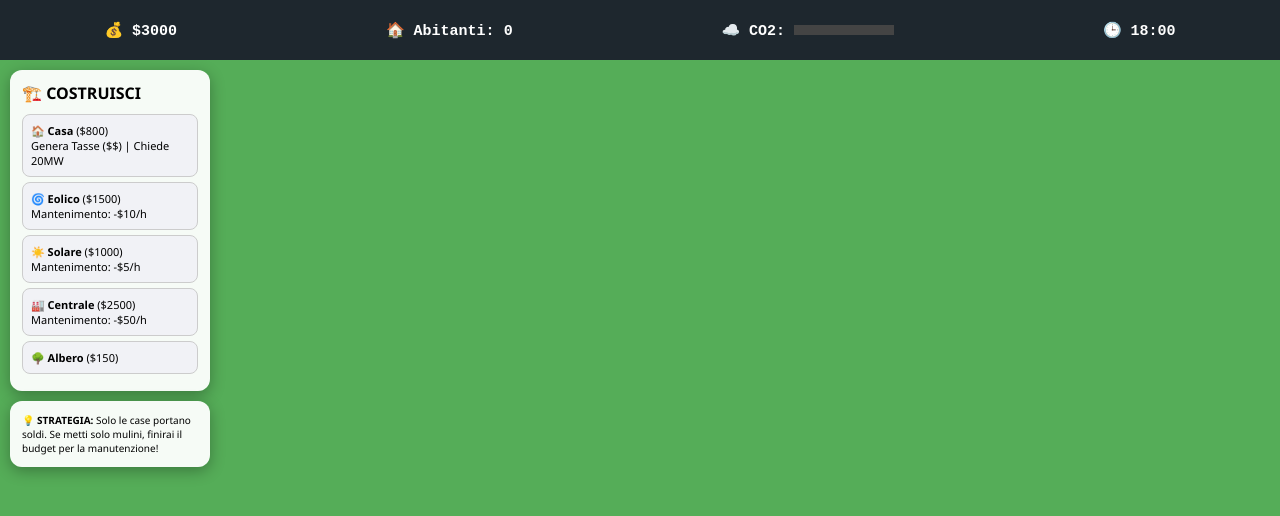
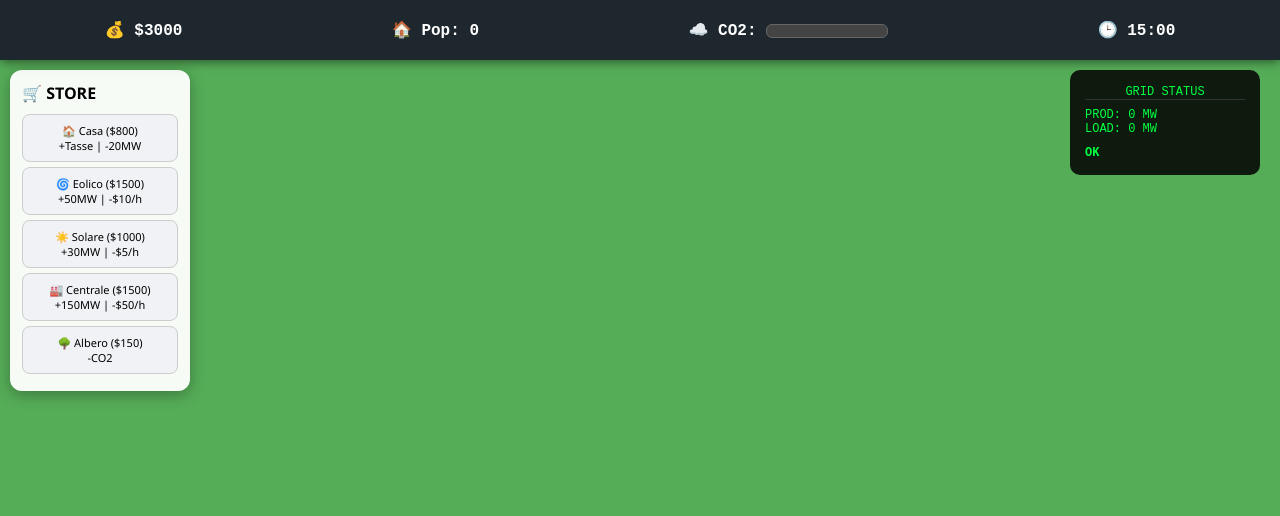
Before and after one commit to tedeschi-s/EcoGridSim_pwa, a plain HTML site: page index.html in a window 1280 px wide. Drawn offline with Linux system fonts and the light colour scheme.

Commit message:
Update index.html

```diff
--- a/index.html
+++ b/index.html
@@ -3,52 +3,90 @@
 <head>
     <meta charset="UTF-8">
     <meta name="viewport" content="width=device-width, initial-scale=1.0">
-    <title>EcoGrid - Strategic Balance</title>
+    <title>EcoGrid - Strategy Edition</title>
     <style>
-        /* (Stili precedenti mantenuti e ottimizzati) */
         :root { --wind-speed: 2s; --window-light: transparent; }
         body, html { margin: 0; padding: 0; width: 100%; height: 100%; overflow: hidden; font-family: 'Segoe UI', sans-serif; background: #2d3436; }
-        #top-bar { position: absolute; top: 0; left: 0; width: 100%; height: 60px; background: #1e272e; color: white; display: flex; align-items: center; justify-content: space-around; z-index: 3000; }
-        .stat { font-family: monospace; font-size: 15px; font-weight: bold; }
+
+        /* BARRA SUPERIORE */
+        #top-bar {
+            position: absolute; top: 0; left: 0; width: 100%; height: 60px;
+            background: #1e272e; color: white; display: flex; align-items: center;
+            justify-content: space-around; z-index: 3000; box-shadow: 0 2px 10px rgba(0,0,0,0.5);
+        }
+        .stat { font-family: monospace; font-size: 16px; font-weight: bold; }
+        #co2-bar { width: 120px; height: 12px; background: #444; border-radius: 6px; display: inline-block; overflow: hidden; border: 1px solid #666; vertical-align: middle; }
         #co2-fill { height: 100%; width: 0%; background: #ff7675; transition: 0.5s; }
-        #side-panel { position: absolute; left: 10px; top: 70px; width: 200px; z-index: 2500; display: flex; flex-direction: column; gap: 10px; }
+
+        /* STORE */
+        #side-panel {
+            position: absolute; left: 10px; top: 70px; width: 180px;
+            z-index: 2500; display: flex; flex-direction: column; gap: 10px;
+        }
         .ui-box { background: rgba(255,255,255,0.95); padding: 12px; border-radius: 12px; box-shadow: 0 4px 15px rgba(0,0,0,0.3); }
-        .store-item { background: #f1f2f6; border: 1px solid #ccc; border-radius: 8px; padding: 8px; margin-bottom: 5px; cursor: pointer; font-size: 11px; }
-        .store-item:hover { border-color: #2ecc71; }
-        #game-viewport { width: 100vw; height: 100vh; background: #55ad58; position: relative; overflow: hidden; }
-        .placed-asset { position: absolute; z-index: 100; cursor: grab; }
-        .overlay { display: none; position: fixed; top: 0; left: 0; width: 100%; height: 100%; z-index: 9999; color: white; flex-direction: column; align-items: center; justify-content: center; text-align: center; background: rgba(0,0,0,0.9); }
+        .store-item {
+            background: #f1f2f6; border: 1px solid #ccc; border-radius: 8px;
+            padding: 8px; margin-bottom: 5px; cursor: pointer; font-size: 11px; text-align: center;
+        }
+        .store-item:hover { border-color: #2ecc71; background: #e8f3eb; }
+
+        /* DASHBOARD CONSUMI */
+        #dashboard {
+            position: absolute; top: 70px; right: 20px;
+            background: rgba(0,0,0,0.85); color: #00ff41; padding: 15px;
+            border-radius: 10px; width: 160px; z-index: 2000; font-family: monospace; font-size: 12px;
+        }
+
+        /* MAPPA */
+        #game-viewport { width: 100vw; height: 100vh; background: #55ad58; position: relative; overflow: hidden; z-index: 1; }
+        .night-mode #game-viewport { background: #1a2a1a; filter: brightness(0.7); }
+
+        /* OGGETTI */
+        .placed-asset { position: absolute; z-index: 100; cursor: grab; user-select: none; }
+        .blades { transform-origin: center; animation: spin var(--wind-speed) linear infinite; }
+        @keyframes spin { from { transform: rotate(0deg); } to { transform: rotate(360deg); } }
+
+        /* OVERLAY */
+        .overlay {
+            display: none; position: fixed; top: 0; left: 0; width: 100%; height: 100%;
+            z-index: 9999; color: white; flex-direction: column; align-items: center; justify-content: center; text-align: center; background: rgba(0,0,0,0.9);
+        }
+        button { margin-top: 20px; padding: 10px 20px; cursor: pointer; border-radius: 20px; border: none; font-weight: bold; }
     </style>
 </head>
 <body>
 
 <div id="top-bar">
     <div class="stat">💰 $<span id="budget">3000</span></div>
-    <div class="stat">🏠 Abitanti: <span id="pop">0</span></div>
-    <div class="stat">☁️ CO2: <div style="width:100px; height:10px; background:#444; display:inline-block;"><div id="co2-fill"></div></div></div>
+    <div class="stat">🏠 Pop: <span id="pop">0</span></div>
+    <div class="stat">☁️ CO2: <div id="co2-bar"><div id="co2-fill"></div></div></div>
     <div class="stat">🕒 <span id="clock">12:00</span></div>
 </div>
 
 <div id="side-panel">
     <div class="ui-box">
-        <h4 style="margin:0 0 10px 0;">🏗️ COSTRUISCI</h4>
-        <div class="store-item" onclick="spawnAsset('house')">🏠 <b>Casa</b> ($800)<br>Genera Tasse ($$) | Chiede 20MW</div>
-        <div class="store-item" onclick="spawnAsset('wind')">🌀 <b>Eolico</b> ($1500)<br>Mantenimento: -$10/h</div>
-        <div class="store-item" onclick="spawnAsset('solar')">☀️ <b>Solare</b> ($1000)<br>Mantenimento: -$5/h</div>
-        <div class="store-item" onclick="spawnAsset('plant')">🏭 <b>Centrale</b> ($2500)<br>Mantenimento: -$50/h</div>
-        <div class="store-item" onclick="spawnAsset('tree')">🌳 <b>Albero</b> ($150)</div>
+        <h4 style="margin:0 0 10px 0;">🛒 STORE</h4>
+        <div class="store-item" onclick="spawnAsset('house')">🏠 Casa ($800)<br>+Tasse | -20MW</div>
+        <div class="store-item" onclick="spawnAsset('wind')">🌀 Eolico ($1500)<br>+50MW | -$10/h</div>
+        <div class="store-item" onclick="spawnAsset('solar')">☀️ Solare ($1000)<br>+30MW | -$5/h</div>
+        <div class="store-item" onclick="spawnAsset('plant')">🏭 Centrale ($1500)<br>+150MW | -$50/h</div>
+        <div class="store-item" onclick="spawnAsset('tree')">🌳 Albero ($150)<br>-CO2</div>
     </div>
-    <div class="ui-box" style="font-size:10px;">
-        <b>💡 STRATEGIA:</b> Solo le case portano soldi. Se metti solo mulini, finirai il budget per la manutenzione!
-    </div>
+</div>
+
+<div id="dashboard">
+    <div style="text-align:center; border-bottom:1px solid #333; margin-bottom:8px;">GRID STATUS</div>
+    <div>PROD: <span id="db-prod">0</span> MW</div>
+    <div>LOAD: <span id="db-load">0</span> MW</div>
+    <div id="db-status" style="margin-top:10px; font-weight:bold;">OK</div>
 </div>
 
 <div id="game-viewport"></div>
 
 <div id="game-over" class="overlay">
-    <h1 id="go-title">GAME OVER</h1>
+    <h1 id="go-title">CITTÀ FALLITA</h1>
     <p id="go-msg"></p>
-    <button onclick="location.reload()" style="padding:10px 20px; cursor:pointer;">RIPROVA</button>
+    <button onclick="location.reload()">RICOMINCIA</button>
 </div>
 
 <script>
@@ -56,81 +94,110 @@
     let co2Level = 0;
     let time = 12;
     let assets = [];
-    let blackoutCounter = 0;
+    let blackoutHours = 0;
 
     const stats = {
-        house: { cost: 800, prod: -20, co2: 2, tax: 40 }, // Tax è il guadagno orario
+        house: { cost: 800, prod: -20, co2: 2, tax: 45 },
         wind: { cost: 1500, prod: 50, co2: 0, maint: 10 },
         solar: { cost: 1000, prod: 30, co2: 0, maint: 5 },
-        plant: { cost: 2500, prod: 150, co2: 15, maint: 50 },
-        tree: { cost: 150, prod: 0, co2: -8, maint: 0 }
+        plant: { cost: 1500, prod: 150, co2: 18, maint: 50 },
+        tree: { cost: 150, prod: 0, co2: -10, maint: 0 }
     };
 
     const templates = {
-        house: `<div style="width:30px;height:30px;background:#fff;border:1px solid #ccc;position:relative"><div style="background:red;width:100%;height:10px;position:absolute;top:-10px"></div></div>`,
-        wind: `<div style="width:2px;height:40px;background:#eee;margin-left:14px;position:relative"><div style="width:30px;height:30px;border-radius:50%;border:2px dashed #fff;position:absolute;top:-15px;left:-15px;animation:spin 2s linear infinite"></div></div>`,
-        solar: `<div style="width:30px;height:20px;background:#1a237e;border:1px solid #fff"></div>`,
-        plant: `<div style="width:40px;height:30px;background:#333;border-top:5px solid #555"></div>`,
-        tree: `<div style="width:15px;height:15px;background:green;border-radius:50%"></div>`
+        house: `<div style="width:30px;height:35px;"><div style="width:20px;height:20px;background:#fff;border:1px solid #ccc;position:absolute;bottom:0;"></div><div style="width:20px;height:10px;background:red;position:absolute;top:5px;transform:skewX(-45deg);left:5px;"></div></div>`,
+        wind: `<svg width="40" height="60" viewBox="0 0 100 100"><path d="M48 90 L52 90 L50 40 Z" fill="#ddd"/><g class="blades" style="transform-box:fill-box;transform-origin:center;"><path d="M50 40 L50 10 L54 10 Z" fill="white"/><path d="M50 40 L80 55 L78 58 Z" fill="white"/><path d="M50 40 L20 55 L22 58 Z" fill="white"/></g></svg>`,
+        solar: `<div style="width:40px;height:25px;background:#1a237e;border:1px solid #fff;transform:perspective(60px) rotateX(20deg);"></div>`,
+        plant: `<div style="width:50px;height:40px;background:#333;position:relative;"><div style="width:10px;height:25px;background:#555;position:absolute;top:-20px;right:10px;"></div></div>`,
+        tree: `<div style="width:20px;height:20px;background:green;border-radius:50%"></div><div style="width:4px;height:8px;background:brown;margin-left:8px;"></div>`
     };
 
     function spawnAsset(type) {
-        if (budget < stats[type].cost) return alert("Soldi finiti!");
+        if (budget < stats[type].cost) { alert("Budget insufficiente!"); return; }
         budget -= stats[type].cost;
+
         const div = document.createElement('div');
         div.className = 'placed-asset';
         div.innerHTML = templates[type];
-        div.style.left = '300px'; div.style.top = '200px';
+        div.style.left = (250 + Math.random()*100) + 'px';
+        div.style.top = (150 + Math.random()*100) + 'px';
+
         document.getElementById('game-viewport').appendChild(div);
-        const obj = { el: div, type: type, x: 300, y: 200 };
+
+        const obj = { el: div, type: type };
         assets.push(obj);
-        makeDraggable(div, obj);
+        attachDrag(div);
     }
 
-    function makeDraggable(el, obj) {
-        let move = false;
-        el.onmousedown = () => move = true;
-        document.onmousemove = (e) => { if(move){ obj.x=e.clientX-15; obj.y=e.clientY-15; el.style.left=obj.x+'px'; el.style.top=obj.y+'px'; } };
-        document.onmouseup = () => move = false;
+    function attachDrag(el) {
+        let isDragging = false;
+        el.onmousedown = (e) => {
+            isDragging = true;
+            el.style.zIndex = 1000;
+        };
+        window.addEventListener('mousemove', (e) => {
+            if (!isDragging) return;
+            el.style.left = (e.clientX - 20) + 'px';
+            el.style.top = (e.clientY - 20) + 'px';
+        });
+        window.addEventListener('mouseup', () => {
+            if (isDragging) {
+                isDragging = false;
+                el.style.zIndex = 100;
+            }
+        });
     }
 
     function loop() {
-        time = (time + 0.02) % 24;
+        time = (time + 0.01) % 24;
         const isNight = time > 19 || time < 6;
+        document.body.classList.toggle('night-mode', isNight);
         document.getElementById('clock').innerText = Math.floor(time).toString().padStart(2, '0') + ":00";
 
-        let prod = 0, load = 0, co2Delta = 0, hourlyIncome = 0, hourlyMaint = 0, pop = 0;
+        let prod = 0, load = 0, co2Delta = 0, taxes = 0, maint = 0, pop = 0;
 
         assets.forEach(a => {
             const s = stats[a.type];
             if (s.prod > 0) {
-                if (a.type === 'wind') prod += s.prod * (Math.random() > 0.2 ? 1 : 0.1);
+                if (a.type === 'wind') prod += s.prod * (Math.sin(time) > 0 ? 1 : 0.1); // Vento che cala
                 else if (a.type === 'solar') prod += isNight ? 0 : s.prod;
                 else prod += s.prod;
-                hourlyMaint += s.maint;
+                maint += s.maint;
             } else if (a.type === 'house') {
                 load += Math.abs(s.prod);
-                hourlyIncome += s.tax;
+                taxes += s.tax;
                 pop += 4;
             }
             co2Delta += s.co2;
         });
 
-        // ECONOMIA: Tasse - Manutenzione
-        // Se c'è blackout, i cittadini non pagano le tasse!
-        let currentIncome = (prod >= load && load > 0) ? hourlyIncome : 0;
-        budget += (currentIncome - hourlyMaint) / 50;
+        // Logica Economica e Blackout
+        let balance = prod - load;
+        if (balance < 0 && load > 0) {
+            blackoutHours += 0.01;
+            taxes = 0; // I cittadini non pagano se non c'è luce!
+            document.getElementById('db-status').innerText = "BLACKOUT";
+            document.getElementById('db-status').style.color = "red";
+        } else {
+            blackoutHours = Math.max(0, blackoutHours - 0.02);
+            document.getElementById('db-status').innerText = "OK";
+            document.getElementById('db-status').style.color = "#00ff41";
+        }
 
-        co2Level = Math.max(0, Math.min(100, co2Level + (co2Delta * 0.005)));
+        budget += (taxes - maint) / 60; // Guadagno distribuito nel tempo
+        co2Level = Math.max(0, Math.min(100, co2Level + (co2Delta * 0.003)));
 
-        // UI
+        // Update UI
         document.getElementById('budget').innerText = Math.floor(budget);
         document.getElementById('pop').innerText = pop;
         document.getElementById('co2-fill').style.width = co2Level + "%";
+        document.getElementById('db-prod').innerText = Math.floor(prod);
+        document.getElementById('db-load').innerText = Math.floor(load);
 
-        // SCONFITTA
-        if (budget <= 0) endGame("FALLIMENTO ECONOMICO", "Hai speso tutto per le infrastrutture senza avere abbastanza cittadini!");
-        if (co2Level >= 100) endGame("ECCESSO CO2", "La città è invivibile.");
+        // Controllo Sconfitta
+        if (budget <= 0) endGame("BANCAROTTA", "I costi di manutenzione hanno superato le entrate!");
+        if (co2Level >= 100) endGame("ECO-DISASTRO", "L'inquinamento ha reso la città invivibile!");
+        if (blackoutHours >= 3) endGame("COLLASSO", "Senza energia per 3 ore, la città è stata abbandonata!");
 
         requestAnimationFrame(loop);
     }
```
